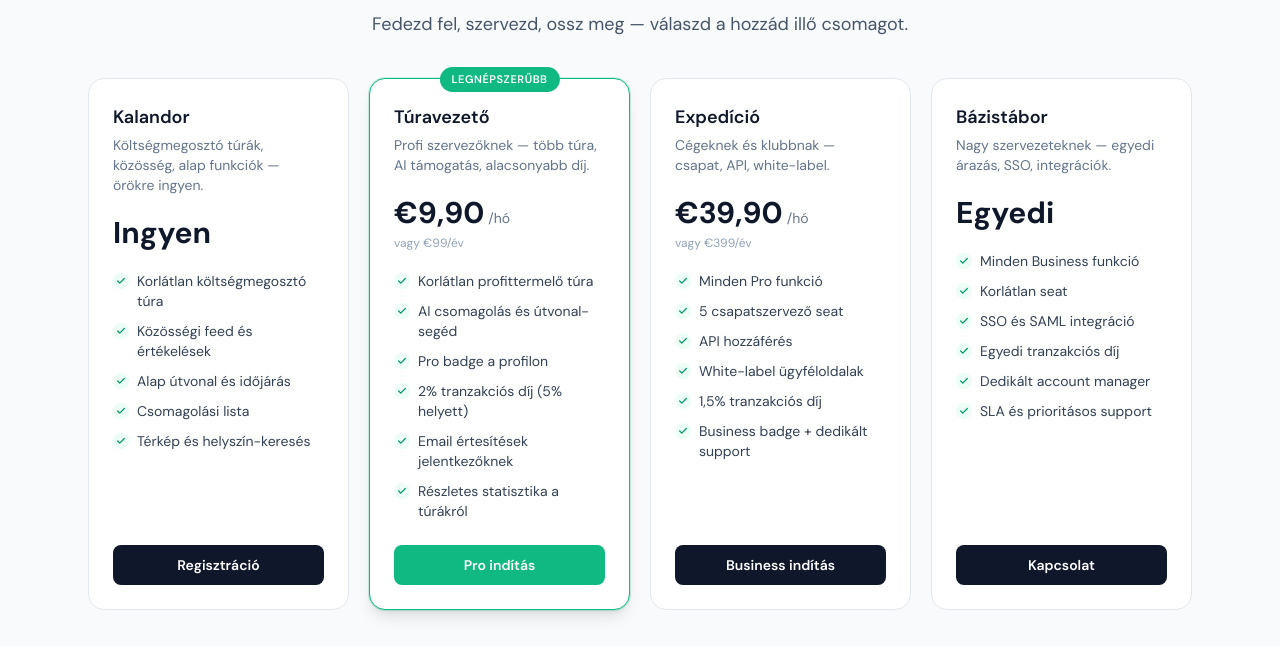
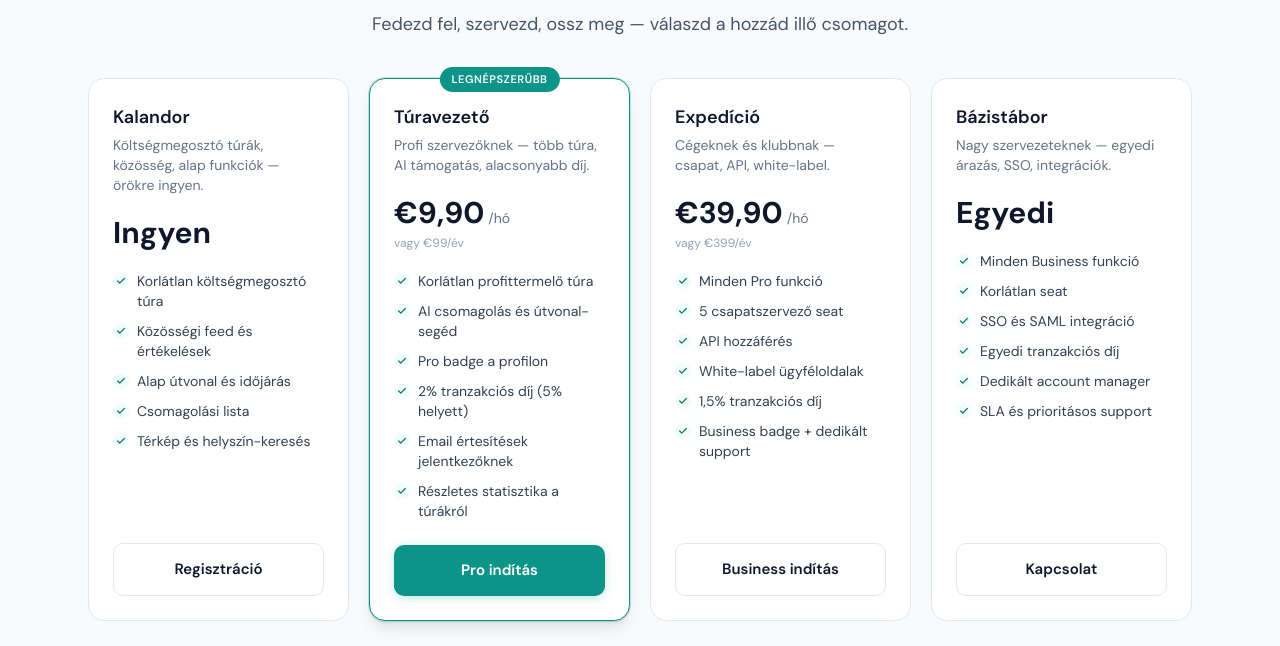
Before and after one commit to Norbonca/Ultimate-Adventure-Tool, a Next.js app in the folder apps/web/: page /pricing in a window 1280 px wide. Shown: the part 175-821 px from the top of the page. Built offline with nearby package versions, Linux system fonts and the light colour scheme; no server answers.

Commit message:
style(pricing): use Trevu palette and shared action hierarchy

```diff
--- a/apps/web/app/(marketing)/pricing/page.tsx
+++ b/apps/web/app/(marketing)/pricing/page.tsx
@@ -1,4 +1,4 @@
-import Link from "next/link";
+import { Button } from "@/components/ui/Button";
 import { getServerT } from "@/lib/i18n/server";
 import { AppHeader } from "@/components/AppHeader";
 import { Icon } from "@/components/Icon";
@@ -88,12 +88,12 @@ export default async function PricingPage() {
                 key={tier.key}
                 className={`relative flex flex-col rounded-2xl border bg-white p-6 transition-all ${
                   tier.popular
-                    ? "border-emerald-500 shadow-lg ring-1 ring-emerald-500/20"
+                    ? "border-trevu-600 shadow-lg ring-1 ring-trevu-600/20"
                     : "border-slate-200 hover:border-slate-300"
                 }`}
               >
                 {tier.popular && (
-                  <span className="absolute -top-3 left-1/2 -translate-x-1/2 px-3 py-1 text-[11px] font-semibold uppercase tracking-wider text-white bg-emerald-500 rounded-full">
+                  <span className="absolute -top-3 left-1/2 -translate-x-1/2 px-3 py-1 text-[11px] font-semibold uppercase tracking-wider text-white bg-trevu-600 rounded-full">
                     {t("pricing.popularBadge")}
                   </span>
                 )}
@@ -120,7 +120,7 @@ export default async function PricingPage() {
                 <ul className="flex-1 space-y-2.5 text-sm text-slate-700">
                   {features.map((feat, i) => (
                     <li key={i} className="flex gap-2">
-                      <span className="mt-0.5 flex-shrink-0 w-4 h-4 rounded-full bg-emerald-50 text-emerald-600 flex items-center justify-center">
+                      <span className="mt-0.5 flex-shrink-0 w-4 h-4 rounded-full bg-trevu-50 text-trevu-700 flex items-center justify-center">
                         <Icon name="check" size={10} strokeWidth={3} />
                       </span>
                       <span>{feat}</span>
@@ -128,16 +128,14 @@ export default async function PricingPage() {
                   ))}
                 </ul>
 
-                <Link
+                <Button
                   href={tier.ctaHref}
-                  className={`mt-6 block w-full text-center px-4 py-2.5 rounded-lg text-sm font-semibold transition-colors ${
-                    tier.popular
-                      ? "bg-emerald-500 text-white hover:bg-emerald-600"
-                      : "bg-slate-900 text-white hover:bg-slate-800"
-                  }`}
+                  variant={tier.popular ? "primary" : "outline"}
+                  fullWidth
+                  className="mt-6"
                 >
                   {cta}
-                </Link>
+                </Button>
               </div>
             );
           })}
```
